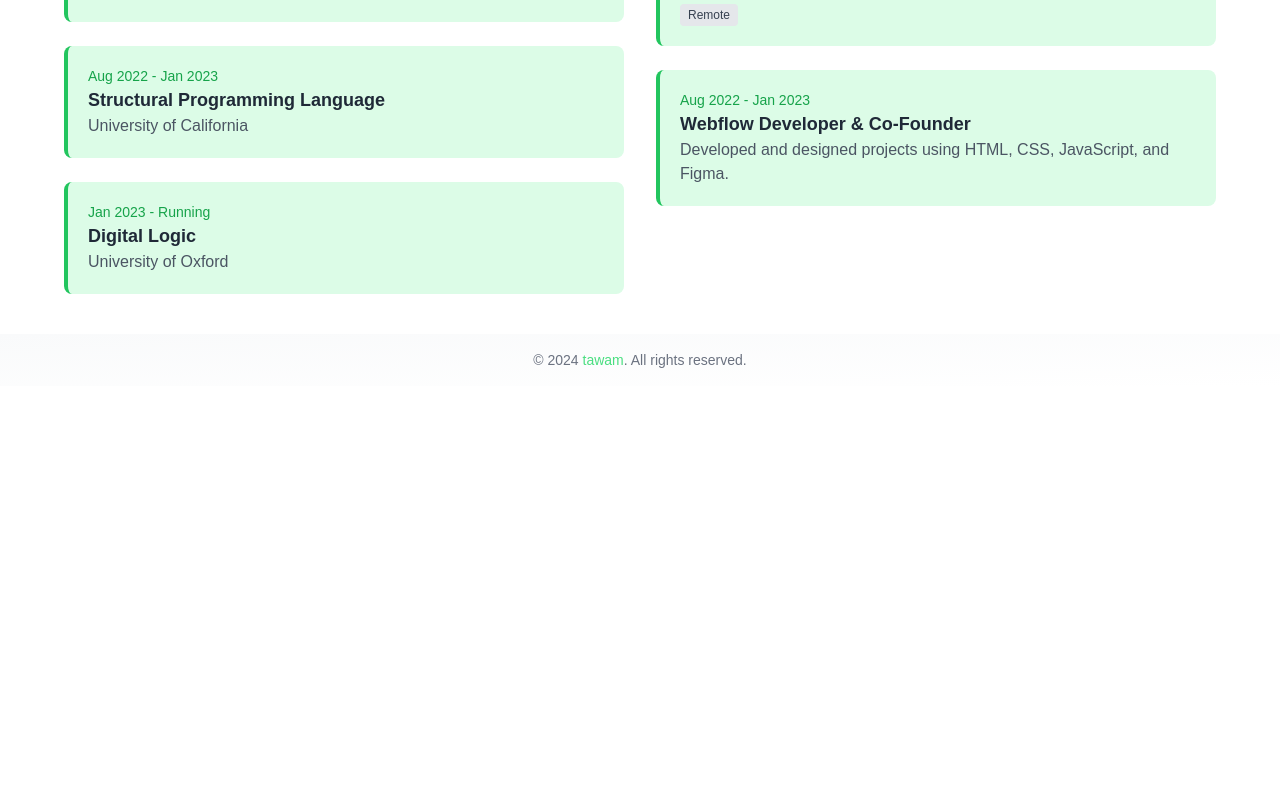
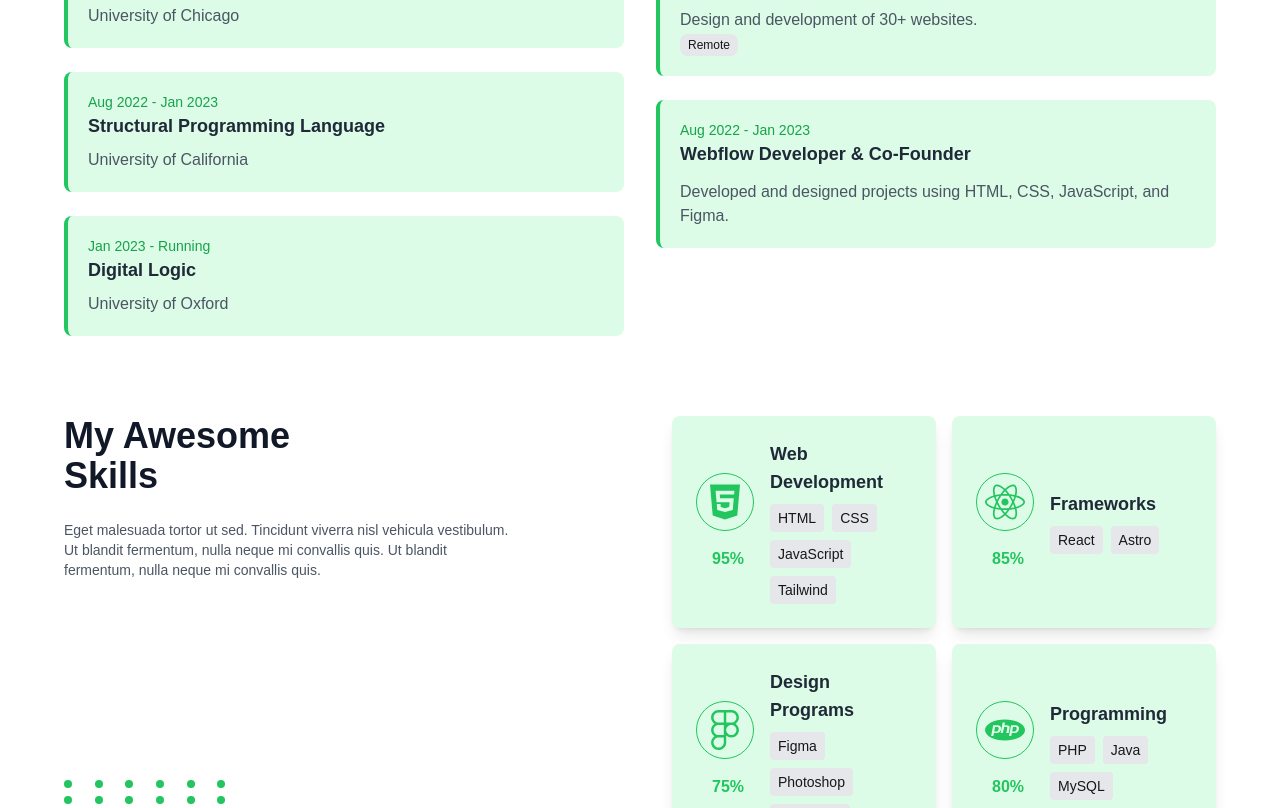
Before and after one commit to xnafi/portfolio-2.0, a Next.js app: page /home in a window 1280 px wide. Shown: the part 1848-2656 px from the top of the page. Before the commit the page ends 2234 px from the top, so only its background shows below. Built offline with nearby package versions, Linux system fonts and the light colour scheme.

Commit message:
skills implemented

```diff
--- a/src/app/home/page.tsx
+++ b/src/app/home/page.tsx
@@ -3,6 +3,7 @@ import Banner from "@/components/view/Banner/Banner";
 import EducationExperience from "@/components/view/EducationExperience/EducationExperience";
 import Intro from "@/components/view/Intro/Intro";
 import ShowCase from "@/components/view/ShowCase/ShowCase";
+import Skills from "@/components/view/Skills/Skills";
 
 
 export default function HomePage() {
@@ -13,6 +14,7 @@ export default function HomePage() {
       <AwesomeService />
       <Intro />
       <EducationExperience />
+      <Skills />
 
     </div>
   );
--- a/src/components/view/EducationExperience/Education.tsx
+++ b/src/components/view/EducationExperience/Education.tsx
@@ -3,35 +3,35 @@ import React from "react";
 const Education = () => {
   return (
     <div className="w-full md:w-1/2">
-      <h2 className="text-2xl font-semibold text-gray-900 dark:text-gray-100 mb-4">
+      <h2 className="text-2xl font-semibold text-gray-900 dark:text-gray-100 mb-4 border border-green-500 dark:border-green-500 p-2 inline-block">
         My Education
       </h2>
       <div className="space-y-6">
         {/* Education Item 1 */}
         <div className="p-5 bg-green-100 dark:bg-green-900 rounded-lg border-l-4 border-green-500">
-          <p className="text-sm text-green-600 dark:text-green-300">Sep 2017 - Dec 2021</p>
+          <p className="text-sm text-green-600 dark:text-green-300 para-dark">Sep 2017 - Dec 2021</p>
           <h3 className="text-lg font-bold text-gray-800 dark:text-gray-100">
             Bachelor of Computer Science & Information Systems
           </h3>
-          <p className="text-gray-600 dark:text-gray-400">University of Chicago</p>
+          <p className="text-gray-600 dark:text-gray-400 para-dark mt-2">University of Chicago</p>
         </div>
 
         {/* Education Item 2 */}
         <div className="p-5 bg-green-100 dark:bg-green-900 rounded-lg border-l-4 border-green-500">
-          <p className="text-sm text-green-600 dark:text-green-300">Aug 2022 - Jan 2023</p>
+          <p className="text-sm text-green-600 dark:text-green-300 para-dark">Aug 2022 - Jan 2023</p>
           <h3 className="text-lg font-bold text-gray-800 dark:text-gray-100">
             Structural Programming Language
           </h3>
-          <p className="text-gray-600 dark:text-gray-400">University of California</p>
+          <p className="text-gray-600 dark:text-gray-400 para-dark mt-2">University of California</p>
         </div>
 
         {/* Education Item 3 */}
         <div className="p-5 bg-green-100 dark:bg-green-900 rounded-lg border-l-4 border-green-500">
-          <p className="text-sm text-green-600 dark:text-green-300">Jan 2023 - Running</p>
+          <p className="text-sm text-green-600 dark:text-green-300 para-dark">Jan 2023 - Running</p>
           <h3 className="text-lg font-bold text-gray-800 dark:text-gray-100">
             Digital Logic
           </h3>
-          <p className="text-gray-600 dark:text-gray-400">University of Oxford</p>
+          <p className="text-gray-600 dark:text-gray-400 para-dark mt-2">University of Oxford</p>
         </div>
       </div>
     </div>
--- a/src/components/view/EducationExperience/Experience.tsx
+++ b/src/components/view/EducationExperience/Experience.tsx
@@ -2,32 +2,32 @@ import React from "react";
 
 const Experience = () => {
   return (
-    <div className="w-full md:w-1/2 mb-20 pb-2">
-      <h2 className="text-2xl font-semibold text-gray-900 dark:text-gray-100 mb-4">
+    <div className="w-full md:w-1/2 mb-20 pb-2 ">
+      <h2 className="text-2xl font-semibold text-gray-900 dark:text-gray-100 mb-4 border border-green-500 dark:border-green-500 p-2 inline-block">
         My Experience
       </h2>
       <div className="space-y-6">
         {/* Experience Item 1 */}
         <div className="p-5 bg-green-100 dark:bg-green-900 rounded-lg border-l-4 border-green-500">
-          <p className="text-sm text-green-600 dark:text-green-300">Dec 2023 - Current</p>
+          <p className="text-sm text-green-600 dark:text-green-300 para-dark">Dec 2023 - Current</p>
           <h3 className="text-lg font-bold text-gray-800 dark:text-gray-100">
             Web Designer Wordpress - Creativemela
           </h3>
-          <p className="text-gray-600 dark:text-gray-400">
+          <p className="text-gray-600 dark:text-gray-400 para-dark mt-3">
             Design and development of 30+ websites.
           </p>
-          <span className="text-xs px-2 py-1 bg-gray-200 dark:bg-gray-700 text-gray-700 dark:text-gray-300 rounded">
+          <span className="text-xs px-2 py-1 btn-dark rounded">
             Remote
           </span>
         </div>
 
         {/* Experience Item 2 */}
         <div className="p-5 bg-green-100 dark:bg-green-900 rounded-lg border-l-4 border-green-500">
-          <p className="text-sm text-green-600 dark:text-green-300">Aug 2022 - Jan 2023</p>
+          <p className="text-sm text-green-600 dark:text-green-300 para-dark">Aug 2022 - Jan 2023</p>
           <h3 className="text-lg font-bold text-gray-800 dark:text-gray-100">
             Webflow Developer & Co-Founder
           </h3>
-          <p className="text-gray-600 dark:text-gray-400">
+          <p className="text-gray-600 dark:text-gray-400 para-dark mt-3">
             Developed and designed projects using HTML, CSS, JavaScript, and Figma.
           </p>
         </div>
--- a/src/components/view/Intro/Intro.tsx
+++ b/src/components/view/Intro/Intro.tsx
@@ -2,7 +2,6 @@
 import React from "react";
 import Image from "next/image";
 import { useTheme } from "next-themes";
-// import { FiArrowRight } from "react-icons/fi";
 import { GoArrowUpRight } from "react-icons/go";
 
 const Intro = () => {
@@ -11,7 +10,6 @@ const Intro = () => {
   return (
     <div className="py-10 px-4 md:px-16 flex items-center justify-center mt-16">
       <div className="max-w-6xl mx-auto flex flex-col md:flex-row items-center gap-12">
-
         {/* Text Section */}
         <div className="flex-1 text-center md:text-left">
           <h1 className="text-4xl md:text-6xl font-bold text-gray-800 dark:text-gray-100">
@@ -36,27 +34,20 @@ const Intro = () => {
         </div>
 
         {/* Image Section */}
-        <div className="relative flex-1 flex justify-center ">
-          <div className="relative">
-            {/* Profile Image */}
+        <div className="relative flex-1 flex justify-center md:justify-end">
+          <div className="relative w-[300px] md:w-[350px]">
             <Image
               src="https://i.postimg.cc/7Z7yy9b4/5556468.png"
               alt="Tawam"
               width={350}
               height={350}
-              className="rounded-lg shadow-lg ml-44"
+              className="rounded-lg shadow-lg w-full object-cover"
             />
-
-            {/* Background Gradient */}
-            {/* <div
-              className="absolute inset-0 bg-green-500 rounded-lg blur-2xl opacity-20"
-            ></div> */}
-
             {/* Dotted Pattern */}
-            <div className="absolute -top-24 -right-5 w-44 h-24 grid grid-cols-6 gap-2">
-            {Array.from({ length: 30 }).map((_, i) => (
-              <span key={i} className="w-2 h-2 bg-green-500 rounded-full"></span>
-            ))}
+            <div className="absolute -top-10 md:-top-24 -right-5 w-36 md:w-44 h-20 md:h-24 grid grid-cols-6 gap-2">
+              {Array.from({ length: 30 }).map((_, i) => (
+                <span key={i} className="w-2 h-2 bg-green-500 rounded-full"></span>
+              ))}
             </div>
           </div>
         </div>
--- /dev/null
+++ b/src/components/view/Skills/Skills.tsx
@@ -0,0 +1,105 @@
+"use client";
+import React from "react";
+import { FaHtml5, FaCss3Alt, FaReact, FaFigma, FaJava } from "react-icons/fa";
+import {
+  SiJavascript,
+  SiTailwindcss,
+  SiAdobephotoshop,
+  SiPhp,
+  SiMysql,
+  SiAstro,
+} from "react-icons/si";
+
+const skillsData = [
+  {
+    icon: <FaHtml5 size={40} />,
+    title: "Web Development",
+    percentage: "95%",
+    items: ["HTML", "CSS", "JavaScript", "Tailwind"],
+  },
+  {
+    icon: <FaReact size={40} />,
+    title: "Frameworks",
+    percentage: "85%",
+    items: ["React", "Astro"],
+  },
+  {
+    icon: <FaFigma size={40} />,
+    title: "Design Programs",
+    percentage: "75%",
+    items: ["Figma", "Photoshop", "Adobe XD"],
+  },
+  {
+    icon: <SiPhp size={40} />,
+    title: "Programming",
+    percentage: "80%",
+    items: ["PHP", "Java", "MySQL"],
+  },
+];
+
+const Skills = () => {
+  return (
+    <section className="py-10 px-4 md:px-16">
+      <div className="max-w-6xl mx-auto">
+        <div className="grid md:grid-cols-2 gap-16 items-start">
+          {/* Left Side */}
+          <div className="space-y-6">
+            <h2 className="text-4xl font-bold text-gray-900 dark:text-gray-100">
+              My Awesome <br /> Skills
+            </h2>
+            <p className="para-text mt-4 max-w-md">
+              Eget malesuada tortor ut sed. Tincidunt viverra nisl vehicula
+              vestibulum. Ut blandit fermentum, nulla neque mi convallis quis.
+              Ut blandit fermentum, nulla neque mi convallis quis.
+            </p>
+            {/* Dotted Pattern */}
+            <div className="w-44 h-24 grid grid-cols-6 gap-2 pt-44">
+              {Array.from({ length: 30 }).map((_, i) => (
+                <span
+                  key={i}
+                  className="w-2 h-2 bg-green-500 rounded-full"
+                ></span>
+              ))}
+            </div>
+          </div>
+
+          {/* Right Side */}
+          <div className="grid md:grid-cols-2 gap-4">
+            {skillsData.map((skill, index) => (
+              <div
+                key={index}
+                className="flex items-center gap-4 bg-green-100 dark:bg-green-900 rounded-lg p-6 shadow-lg hover:scale-105 transition-transform"
+              >
+                <div>
+                  <div className="border border-green-500 p-2 rounded-full text-green-500">
+                    {skill.icon}
+                  </div>
+                  <p className="text-green-500 font-semibold ml-4 mt-4">
+                    {skill.percentage}
+                  </p>
+                </div>
+                <div>
+                  <h3 className="text-lg font-bold text-gray-800 dark:text-gray-100">
+                    {skill.title}
+                  </h3>
+                  <div className="mt-2 flex flex-wrap gap-2">
+                    {skill.items.map((item, i) => (
+                      <span
+                        key={i}
+                        className="bg-gray-200 dark:bg-gray-700 text-sm px-2 py-1 rounded"
+                      >
+                        {item}
+                      </span>
+                    ))}
+                  </div>
+                </div>
+              </div>
+            ))}
+          </div>
+        </div>
+      </div>
+    </section>
+  );
+};
+
+export default Skills;
```
